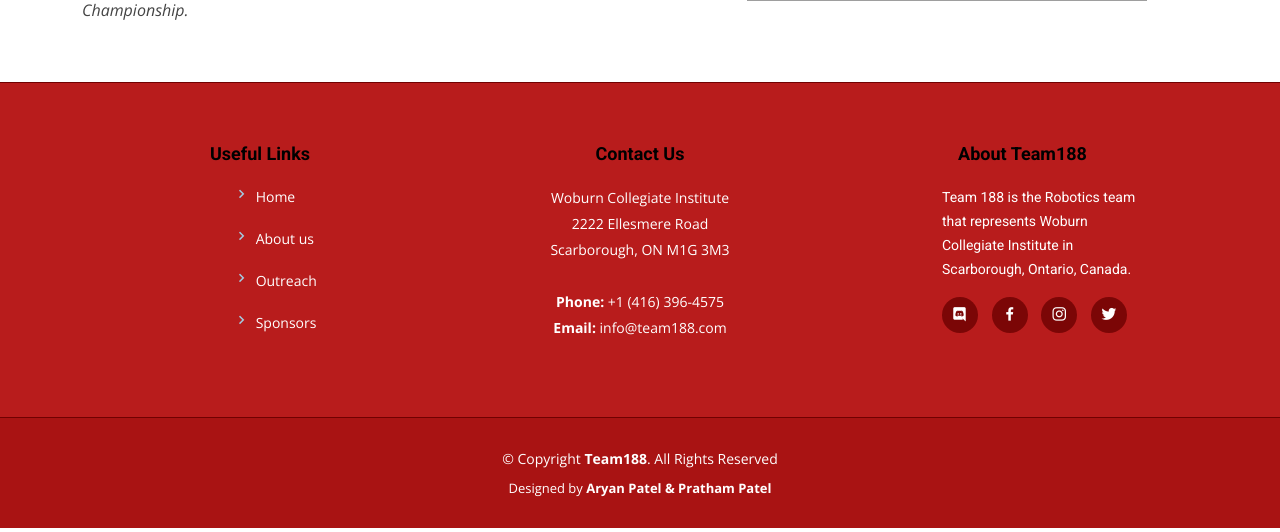
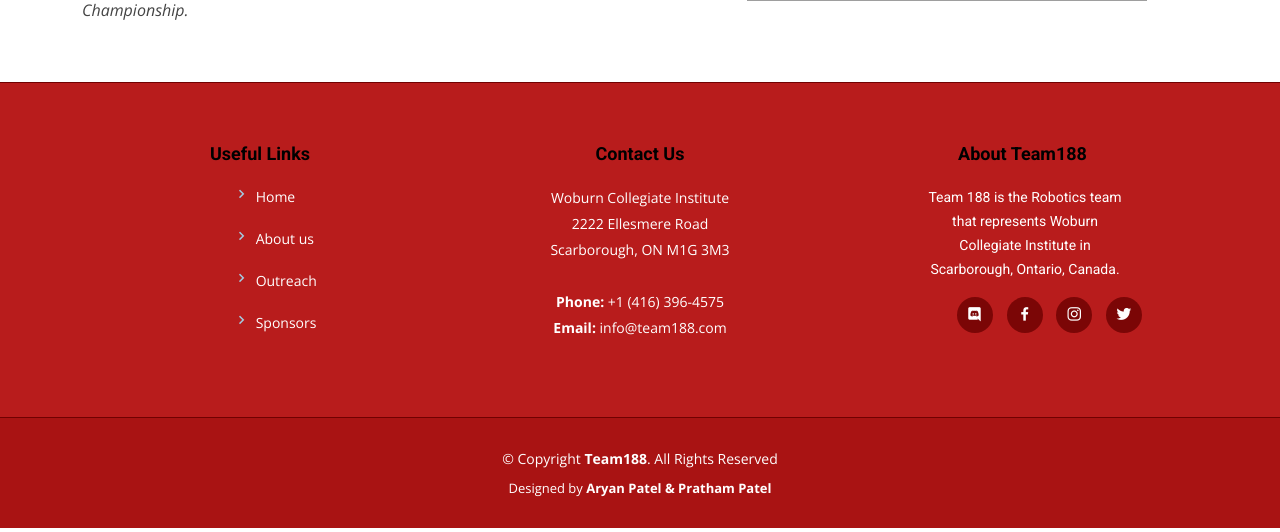
Before and after one commit to frcteam188/team188-new-website, a PHP site: page /index.php in a window 1280 px wide. Shown: the part 2724-3256 px from the top of the page. Run offline with PHP 8.4, Linux system fonts and the light colour scheme; grey boxes are pictures that could not be loaded.

Commit message:
Update style.css

```diff
--- a/assets/css/style.css
+++ b/assets/css/style.css
@@ -2268,8 +2268,9 @@
   margin-bottom: 0;
   font-family: "Roboto", sans-serif;
   color: #fff;
-  margin-left: 50px;
-  margin-right: 15px;
+  margin-left: 30px;
+  margin-right: 25px;
+  text-align: center;
 }
 
 #footer .footer-top .social-links a {
@@ -2282,19 +2283,21 @@
   margin-right: 4px;
   border-radius: 50%;
   text-align: center;
+  align-items: center;
   width: 36px;
   height: 36px;
   transition: 0.3s;
-  margin-left: 50px;
-  margin-right: -40px;
+  margin-left: 65px;
+  margin-right: -55px;
 }
 
 #footer .footer-top .social-links a:hover {
   background: #68A4C4;
   color: #fff;
   text-decoration: none;
-  margin-left: 50px;
-  margin-right: -40px;
+  margin-left: 65px;
+  margin-right: -55px;
+  text-align: center;
 }
 
 #footer .footer-top h4 {
```
